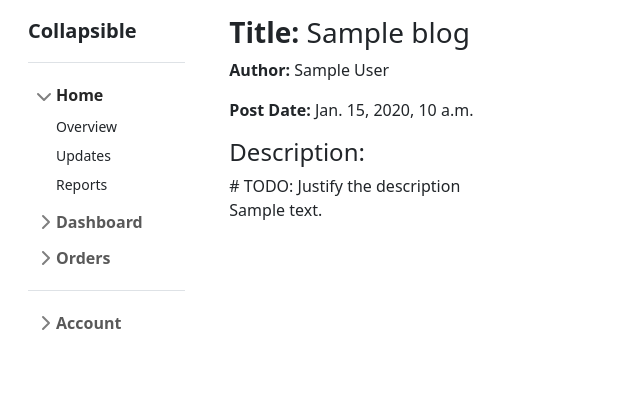
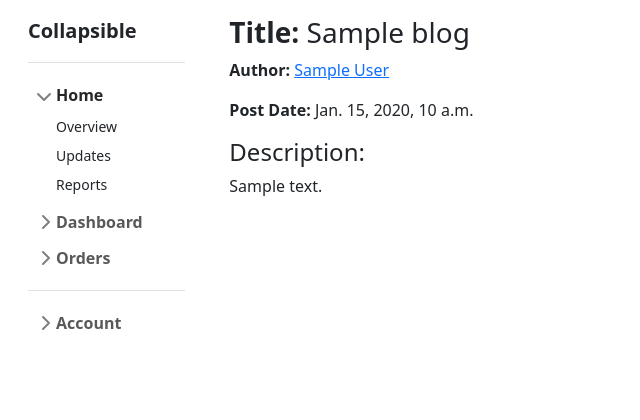
Before and after one commit to kavianam/mini-blog, a Django app: template blog/templates/blog/blog_detail.html in a window 1280 px wide. Shown: the top 420 px of the page, without its empty margins (0-640 px from the left). Run offline with Django 3.2, Linux system fonts and the light colour scheme; the template is opened without the code that fills it: most values are stand-ins (such as "Sample title", 1, 10 or a date in 2020); data that the repository does not hold is empty; some libraries are stand-ins or nearby versions.

Commit message:
add author-detail link in blog-detail

```diff
--- a/blog/templates/blog/blog_detail.html
+++ b/blog/templates/blog/blog_detail.html
@@ -6,9 +6,11 @@
 
 {% block content %}
     <h3><strong>Title: </strong>{{ blog.title }}</h3>
-    <p><strong>Author: </strong>{{ blog.author }}</p>
+    <p>
+        <strong>Author: </strong>
+        <a href="{% url 'author-detail' blog.author.id %}">{{ blog.author }}</a>
+    </p>
     <p><strong>Post Date: </strong>{{ blog.post_date }}</p>
     <h4>Description:</h4>
-    # TODO: Justify the description
     <p>{{ blog.description }}</p>
 {% endblock %}
```
